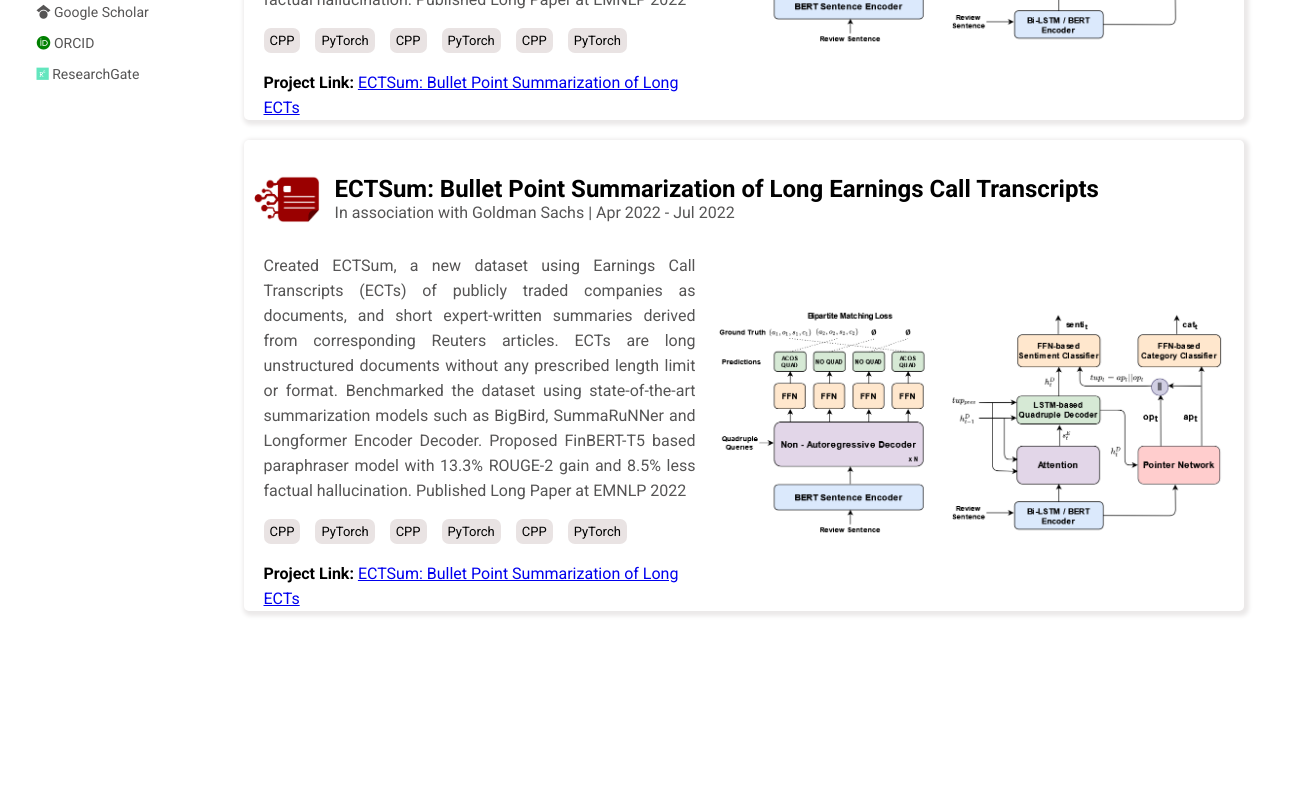
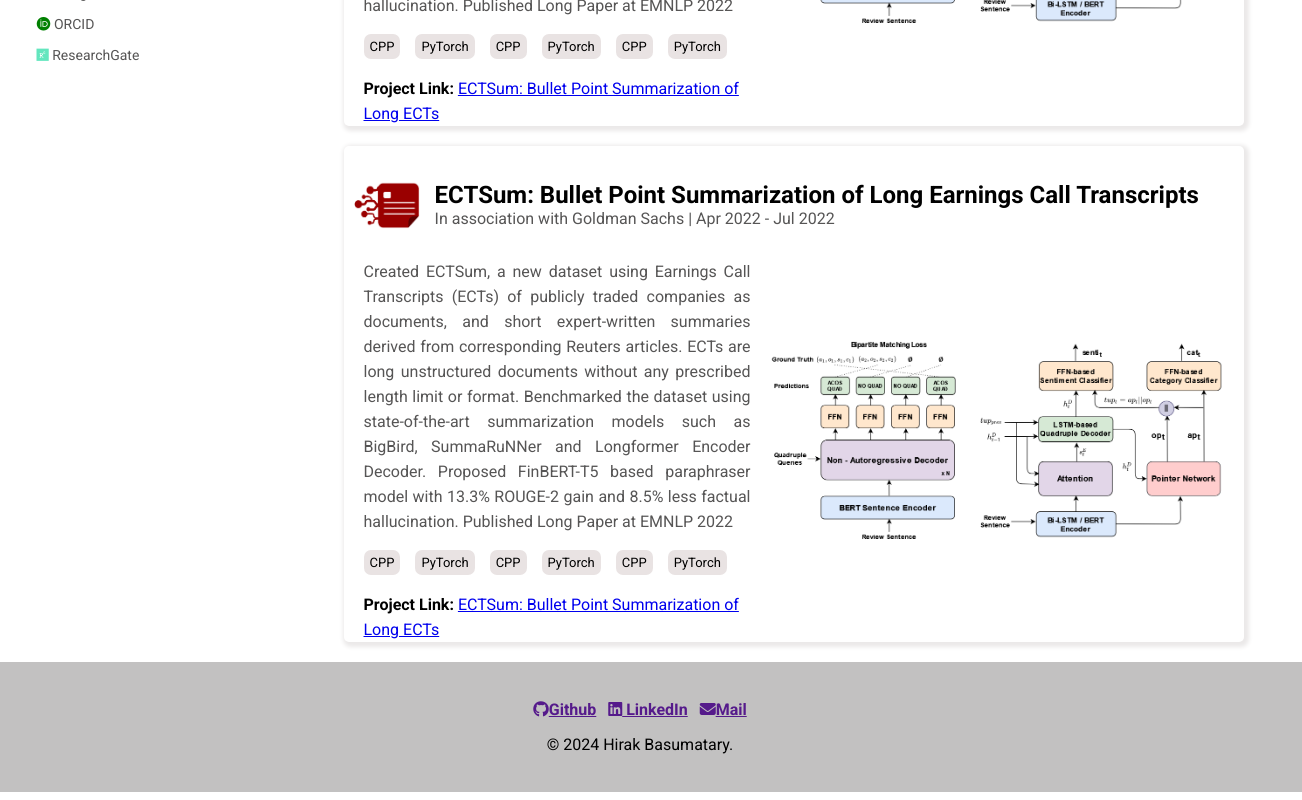
Before and after one commit to donbasu15/donbasu15.github.io, a React (Vite) app: page /portfolio/projects in a window 1280 px wide. Shown: the part 552-1352 px from the top of the page, 1302 px wide, since content can reach past the window. Before the commit the page ends 1191 px from the top, so only its background shows below. Built offline with nearby package versions, Linux system fonts and the light colour scheme.

Commit message:
footer added

```diff
--- a/src/App.css
+++ b/src/App.css
@@ -100,8 +100,12 @@
     }
 }
 /* project component css */
+.projects{
+    margin-left: 100px;
+}
 .project-container{
-    width:1000px;
+    width:900px;
+
     border-radius: 5px;
     box-shadow: 2px 2px 4px 3px rgb(235, 233, 233);
 }
@@ -226,3 +230,17 @@
     font-size: large;
     line-height: 30px;
 }
+
+
+/* style footer */
+
+.footer{
+    height: 70px;
+    width: 100%;
+    padding: 30px;
+    display: flex;
+    flex-direction: column;
+    justify-content: space-around;
+    align-items: center;
+    background-color: rgb(194, 193, 193);
+}
--- /dev/null
+++ b/src/Components/Footer.jsx
@@ -0,0 +1,17 @@
+
+
+function Footer(){
+    return(
+     <div className="footer">
+         <div className="follow">
+             <b><a href=""><i class="fa-brands fa-github"></i>Github</a>  &nbsp; <a href=""> <i class="fa-brands fa-linkedin"></i> LinkedIn</a> &nbsp; <a href=""><i class="fa-solid fa-envelope"></i>Mail</a></b>
+         </div>
+         <div className="copyright">
+            © 2024 Hirak Basumatary.
+         </div>
+     </div>
+
+    )
+}
+
+export default Footer;
--- a/src/Components/Project.jsx
+++ b/src/Components/Project.jsx
@@ -3,7 +3,10 @@
 function Projects(){
     return(
         <>
-           <div className="project-container">
+         <div className="projects">
+            <h2>Machine Learning Projects</h2>
+            <div className="project-container">
+
               <div className="project-head">
                   <div className="icon">
                      <img src={Icon} alt="I" />
@@ -86,6 +89,7 @@
                           <img src={ProImg} alt="" />
                     </div>
                </div>
+             </div>
            </div>
         </>
     )
--- a/src/Pages/Home.jsx
+++ b/src/Pages/Home.jsx
@@ -1,11 +1,10 @@
 import Sidebar from "../Components/Sidebar";
 import Header from "../Components/Header";
 import HomeBody from "../Components/HomeBody";
-
+import Footer from "../Components/Footer";
 function Home(){
     return(
         <>
-
            <Header></Header>
            <div className="page-body">
               <div className="body-parts"><Sidebar></Sidebar></div>
@@ -13,9 +12,7 @@
                 <HomeBody></HomeBody>
              </div>
            </div>
-
-
-
+           <Footer></Footer>
         </>
     )
 }
--- a/src/Pages/ProjectPage.jsx
+++ b/src/Pages/ProjectPage.jsx
@@ -1,22 +1,19 @@
 import Header from "../Components/Header";
 import Projects from "../Components/Project";
 import Sidebar from "../Components/Sidebar";
-
+import Footer from "../Components/Footer";
 function ProjectPage(){
     return(
-        <>
+      <>
            <Header></Header>
            <div className="page-body">
-              <div className="body-parts"><br /><Sidebar></Sidebar></div>
+              <div className="body-parts"><Sidebar></Sidebar></div>
               <div className="body-parts">
-                <h2>Machine Learning Projects</h2>
-                <br />
                 <Projects></Projects>
              </div>
            </div>
-
-
-        </>
+           <Footer></Footer>
+       </>
     )
 }
 export default ProjectPage;
```
